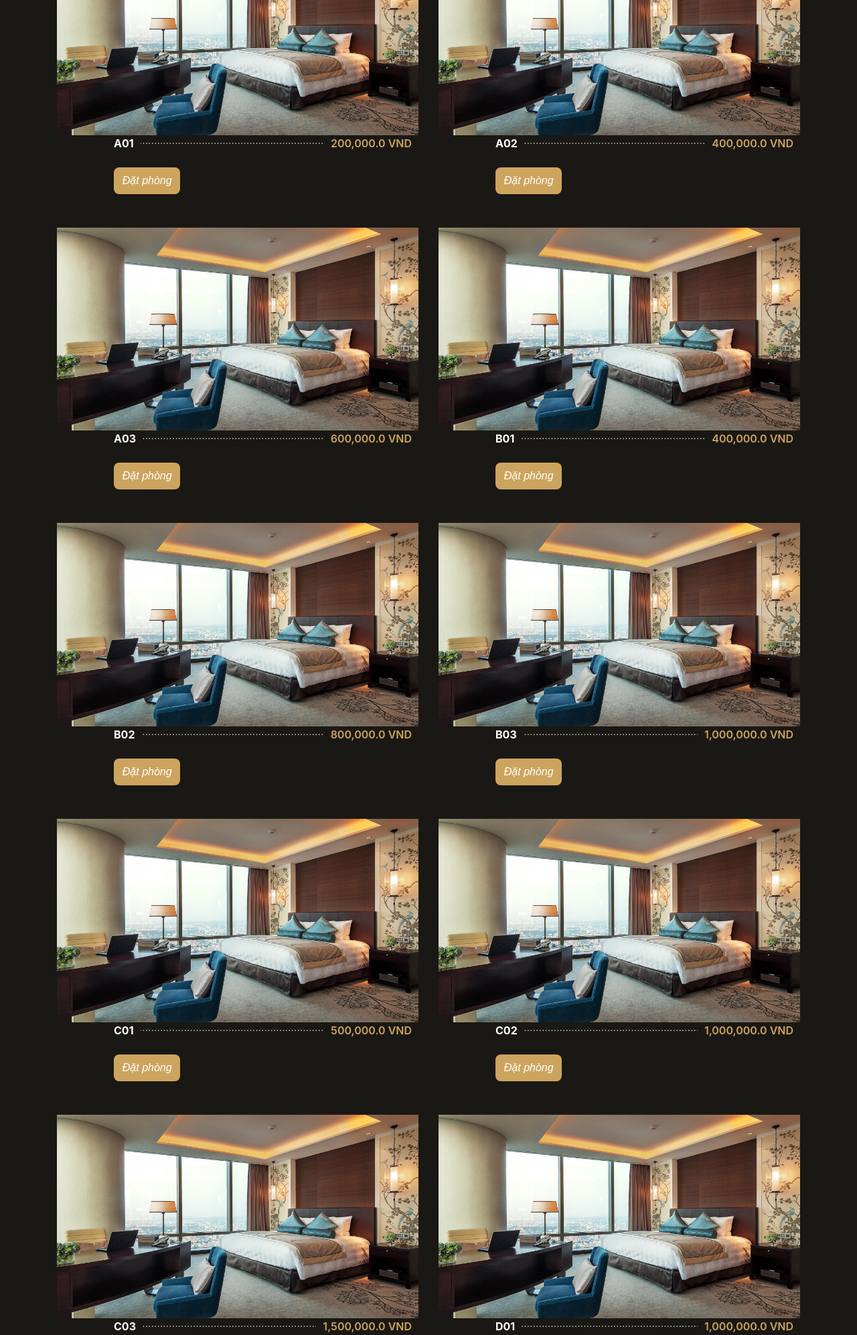
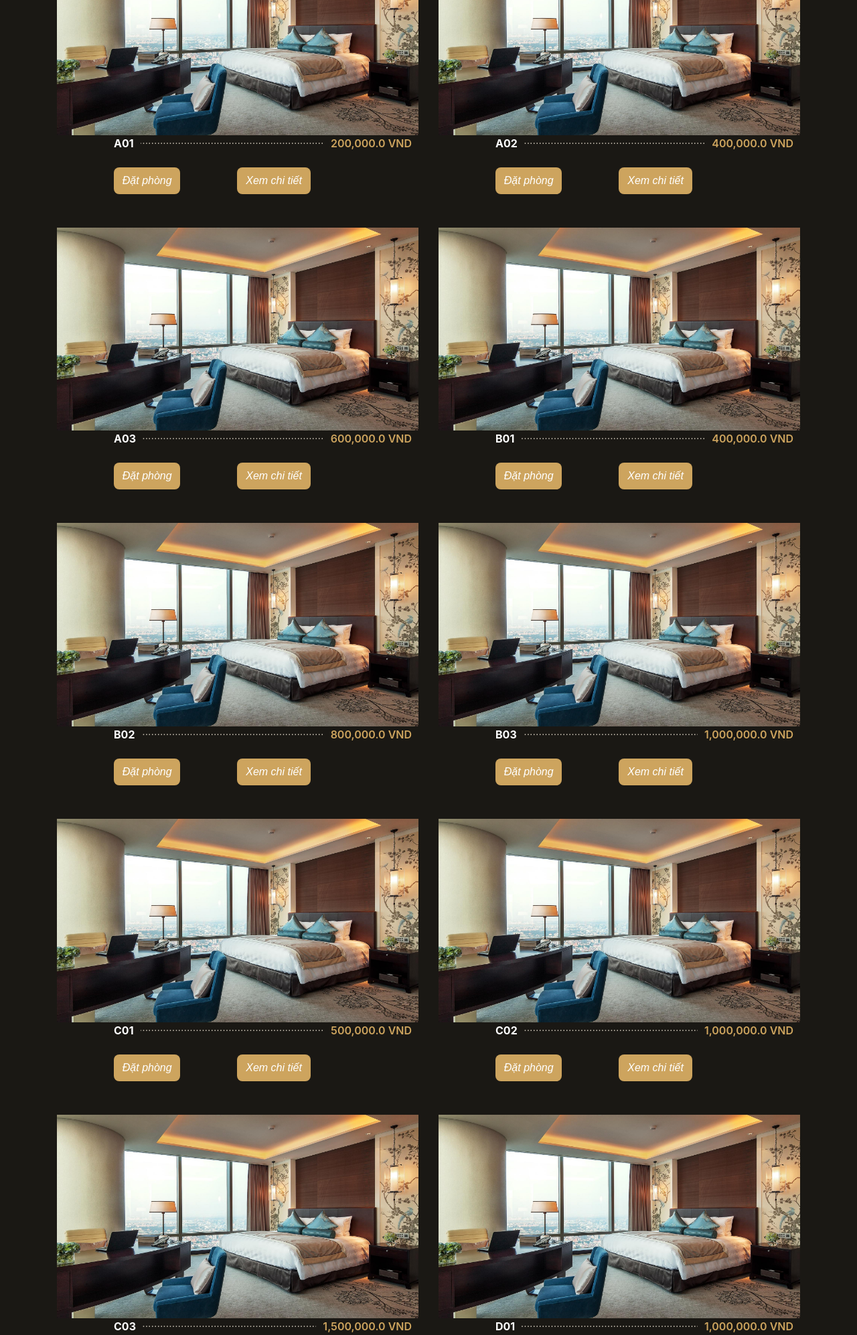
Before and after one commit to ttken01/HotelManager, a Flask app: page / in a window 1280 px wide. Shown: the part 1668-3662 px from the top of the page at 67% size. Run offline with Flask 2, Linux system fonts and the light colour scheme; data comes from the database, SQL or seed files in the repository; some libraries are stand-ins or nearby versions.

Commit message:
thêm chi tiết nhỏ

```diff
--- a/hotelapp/templates/bookinglist.html
+++ b/hotelapp/templates/bookinglist.html
@@ -61,7 +61,7 @@
       <div class="col-lg-6 menu-item filter-{{p.Room.kind_id}}">
         <img src="{{ url_for('static', filename = 'images/defaultRoom.png') }}" class="" alt="">
         <div class="menu-content">
-          <a href="{{ url_for('receipt_detail', receipt_id=p.Receipt.id)}}">{{ p.Room.name }}</a><span>{{ "{:,.1f}".format(p.Room.price) }} VND</span>
+          <a href="{{ url_for('receipt_detail', receipt_id=p.Receipt.id)}}" target="_blank" title="Xem thông tin chi tiết">{{ p.Room.name }}</a><span>{{ "{:,.1f}".format(p.Room.price) }} VND</span>
 
         </div>
         <div>
@@ -74,12 +74,16 @@
           <div class="menu-ingredients mt-4">
             <a href="#" class="cart-btn" data-toggle="modal" data-target="#checkInModal" onclick="checkIn({{ p.Room.id }}, '{{ p.Room.name }}', {{ p.Room.price }})">Check in</a>
           </div>
+            <div class="menu-ingredients mt-4">
+                <a href="{{ url_for('receipt_detail', receipt_id=p.Receipt.id)}} " target="_blank" title="Xem thông tin chi tiết" class="cart-btn" >Xem chi tiết</a>
+            </div>
           <div class="menu-ingredients mt-4">
             <a href="#" class="cart-btn"  data-toggle="modal" data-target="#paymentModal" onclick="payment({{p.Receipt.id}})">Thanh toán</a>
           </div>
           <div class="menu-ingredients mt-4">
             <a href="#" class="cart-btn" onclick="cancelBooking({{p.Receipt.id}})">Hủy đặt phòng</a>
           </div>
+
         </div>
       </div>
       {% endfor %}
--- a/hotelapp/templates/index.html
+++ b/hotelapp/templates/index.html
@@ -111,13 +111,20 @@
 
     <div class="row menu-container" data-aos="fade-up" data-aos-delay="200">
       {% for p in rooms %}
-      <div class="col-lg-6 menu-item filter-{{p.kind_id}}">
-        <a href="{{ url_for('room_detail', room_id=p.id) }}"><img src="{{ url_for('static', filename = 'images/defaultRoom.png') }}" class="" alt=""></a>
+      <div class="col-lg-6  menu-item filter-{{p.kind_id}}">
+        <a href="{{ url_for('room_detail', room_id=p.id) }}" target="_blank" title="Xem thông tin chi tiết"><img src="{{ url_for('static', filename = 'images/defaultRoom.png') }}" class="" alt=""></a>
         <div class="menu-content">
-          <a href="{{ url_for('room_detail', room_id=p.id) }}">{{ p.name }}</a><span>{{ "{:,.1f}".format(p.price) }} VND</span>
+          <a href="{{ url_for('room_detail', room_id=p.id) }}" target="_blank" title="Xem thông tin chi tiết">{{ p.name }}</a><span>{{ "{:,.1f}".format(p.price) }} VND</span>
         </div>
-        <div class="menu-ingredients mt-4">
-          <a href="#" class="cart-btn" onclick="addToCart({{ p.id }}, '{{ p.name }}', {{ p.price }})">Đặt phòng</a>
+        <div></div>
+        <div class="booking-button-wrapper" style="display: flex; flex-wrap: nowrap;">
+          <div class="menu-ingredients mt-4">
+            <a href="#" class="cart-btn" onclick="addToCart({{ p.id }}, '{{ p.name }}', {{ p.price }})">Đặt phòng</a>
+          </div>
+          <div class="menu-ingredients mt-4">
+            <a href="{{ url_for('room_detail', room_id=p.id) }}" target="_blank" title="Xem thông tin chi tiết" class="cart-btn">Xem chi tiết</a>
+          </div>
+
         </div>
       </div>
       {% endfor %}
```
Also changed, not shown: 1 other file.
